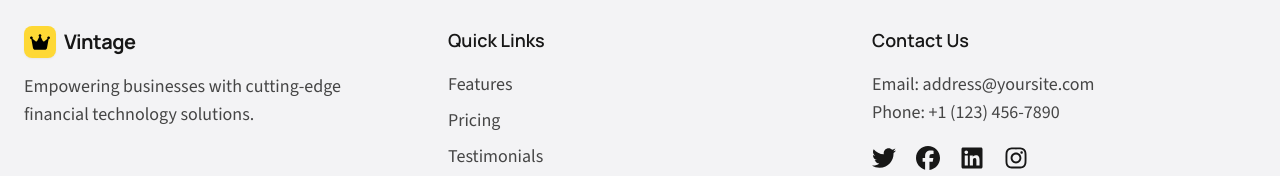
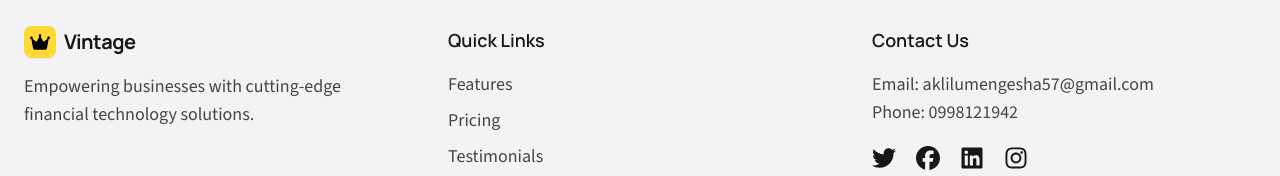
Before and after one commit to aklilumengesha/Vantage-landing-page, a Next.js app: page / in a window 1280 px wide. Shown: the part 6998-7174 px from the top of the page. Built offline with nearby package versions, Linux system fonts and the light colour scheme.

Commit message:
UI: Update contact information in footer

```diff
--- a/src/data/footer.ts
+++ b/src/data/footer.ts
@@ -22,8 +22,8 @@ export const footerDetails: {
             url: "#testimonials"
         }
     ],
-    email: 'address@yoursite.com',
-    telephone: '+1 (123) 456-7890',
+    email: 'aklilumengesha57@gmail.com',
+    telephone: '0998121942',
     socials: {
         // github: 'https://github.com',
         // x: 'https://twitter.com/x',
```
